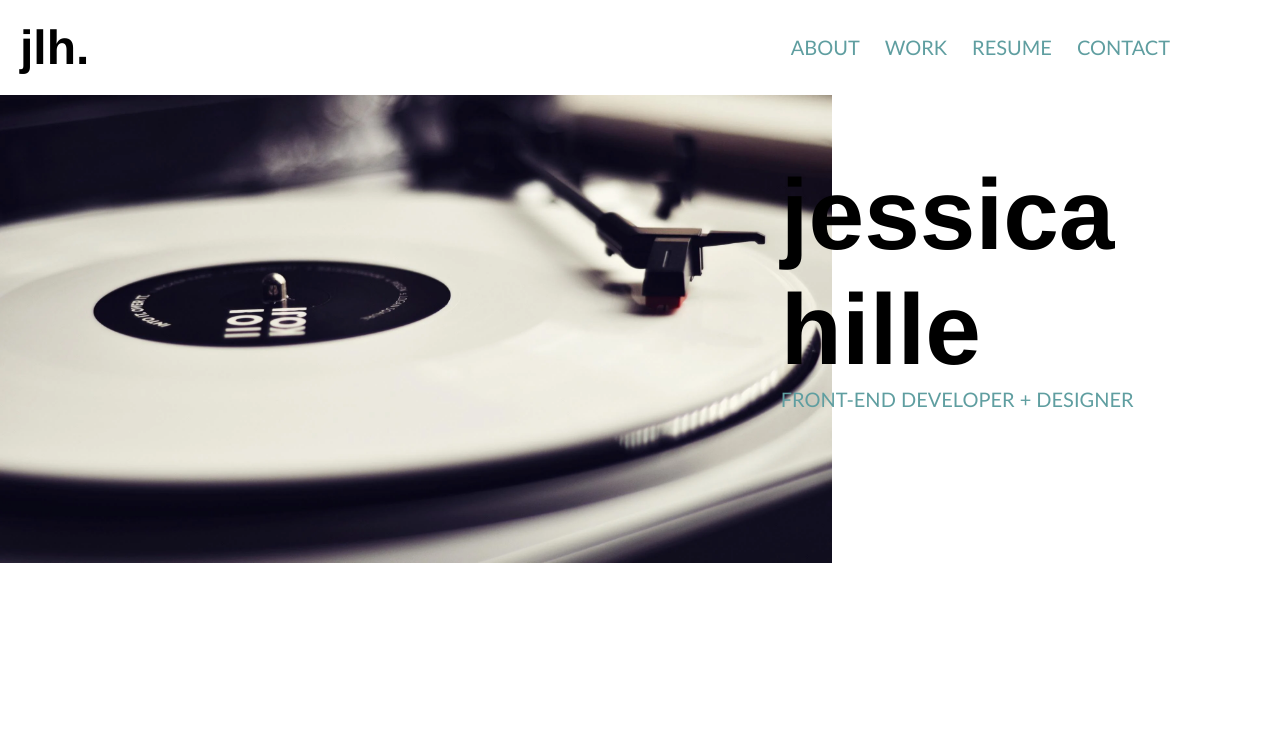
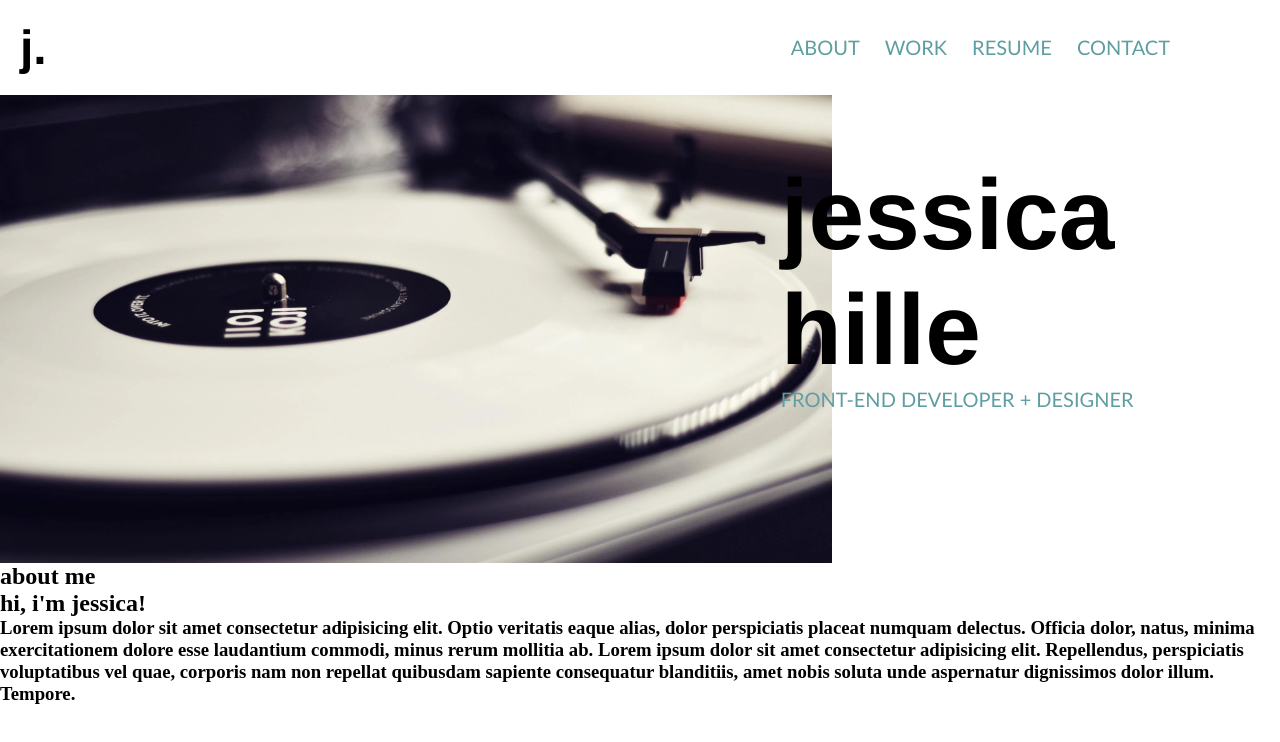
Before and after one commit to jessicalhille/hilleportfolio, a plain HTML site: page index.html in a window 1280 px wide. Drawn offline with Linux system fonts and the light colour scheme.

Commit message:
added about me to html

```diff
--- a/index.html
+++ b/index.html
@@ -11,7 +11,7 @@
     <body>
         <!-- Header -->
         <header>
-            <h1>jlh.</h1>
+            <h1>j.</h1>
             <nav>
                 <ul>
                     <li>
@@ -39,6 +39,27 @@
             </div>
         </section>
 
+        <!-- About Me Section -->
+        <section class="about">
+            <div class="about-text">
+                <h1>about me</h1>
+                <h2>hi, i'm jessica!</h2>
+                <h3>
+                    Lorem ipsum dolor sit amet consectetur adipisicing elit. Optio veritatis eaque alias, dolor perspiciatis placeat numquam delectus. Officia dolor, natus,
+                    minima exercitationem dolore esse laudantium commodi, minus rerum mollitia ab. Lorem ipsum dolor sit amet consectetur adipisicing elit.
+                    Repellendus, perspiciatis voluptatibus vel quae, corporis nam non repellat quibusdam sapiente consequatur blanditiis, amet nobis soluta unde aspernatur dignissimos dolor illum. Tempore.
+                </h3>
+            </div>
+        </section>
+
+        <!-- Work Section -->
+
+        <!-- Resume Section -->
+
+        <!-- Contact Me Section -->
+
+        <!-- Footer -->
+
     </body>
 
 </html>
```
